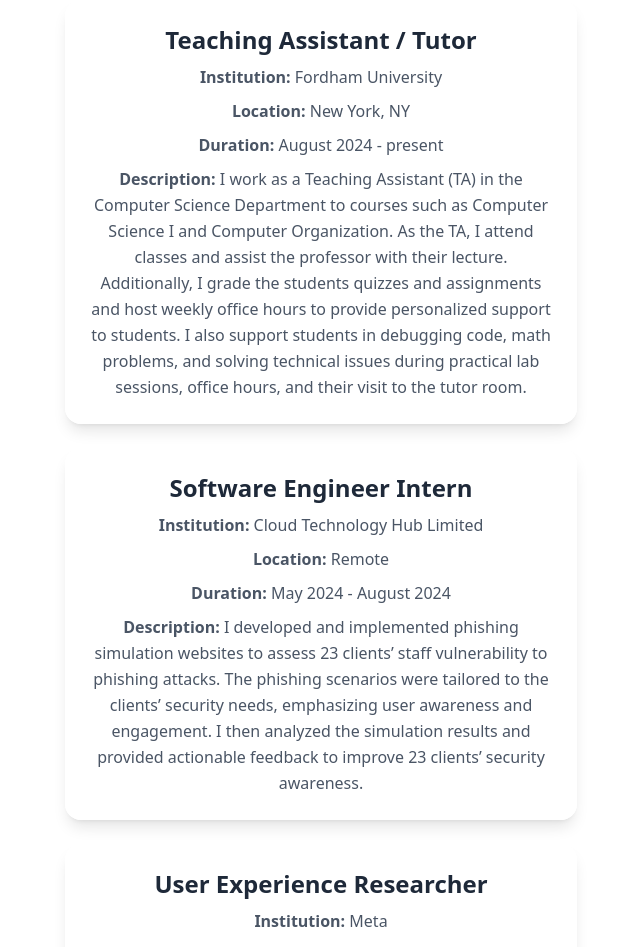
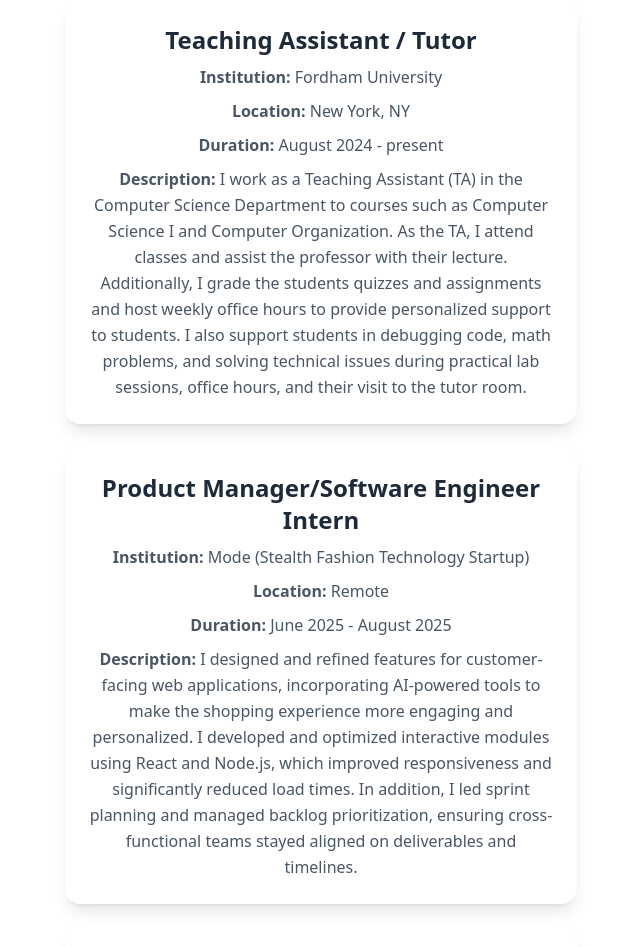
Before and after one commit to Moyo-Sa/portfolio, a React (Vite) app: page /experience in a window 1280 px wide. Shown: the top 947 px of the page, without its empty margins (319-959 px from the left). Built offline with nearby package versions, Linux system fonts and the light colour scheme.

Commit message:
Added mode

```diff
--- a/package.json
+++ b/package.json
@@ -11,12 +11,14 @@
   },
   "dependencies": {
     "@tailwindcss/vite": "^4.0.14",
-    "axios": "^1.8.3",
+    "axios": "^1.11.0",
+    "framer-motion": "^12.23.12",
     "lucide-react": "^0.482.0",
     "postcss-import": "^16.1.0",
     "react": "^19.0.0",
     "react-dom": "^19.0.0",
-    "react-router-dom": "^7.3.0"
+    "react-router-dom": "^7.8.1",
+    "typewriter-effect": "^2.22.0"
   },
   "devDependencies": {
     "@eslint/js": "^9.21.0",
--- a/src/components/Experience.jsx
+++ b/src/components/Experience.jsx
@@ -33,7 +33,34 @@ const Experience = () => {
           </p>
         </Container>
 
-        {/* CS Intern position */}
+        {/* Mode Intern position */}
+        <Container>
+          <h1 className="text-2xl font-bold text-gray-800 text-center">
+            Product Manager/Software Engineer Intern
+          </h1>
+          <p className="text-gray-600 mt-2 leading-relaxed text-center">
+            <span className="font-bold">Institution:</span> Mode (Stealth
+            Fashion Technology Startup)
+          </p>
+          <p className="text-gray-600 mt-2 leading-relaxed text-center">
+            <span className="font-bold">Location:</span> Remote
+          </p>
+          <p className="text-gray-600 mt-2 leading-relaxed text-center">
+            <span className="font-bold">Duration:</span> June 2025 - August 2025
+          </p>
+          <p className="text-gray-600 mt-2 leading-relaxed text-center">
+            <span className="font-bold">Description: </span> I designed and
+            refined features for customer-facing web applications, incorporating
+            AI-powered tools to make the shopping experience more engaging and
+            personalized. I developed and optimized interactive modules using
+            React and Node.js, which improved responsiveness and significantly
+            reduced load times. In addition, I led sprint planning and managed
+            backlog prioritization, ensuring cross-functional teams stayed
+            aligned on deliverables and timelines.
+          </p>
+        </Container>
+
+        {/* Cloud Intern position */}
         <Container>
           <h1 className="text-2xl font-bold text-gray-800 text-center">
             Software Engineer Intern
```
Also changed, not shown: 2 other files (tests, documents, lock files or other folders).
